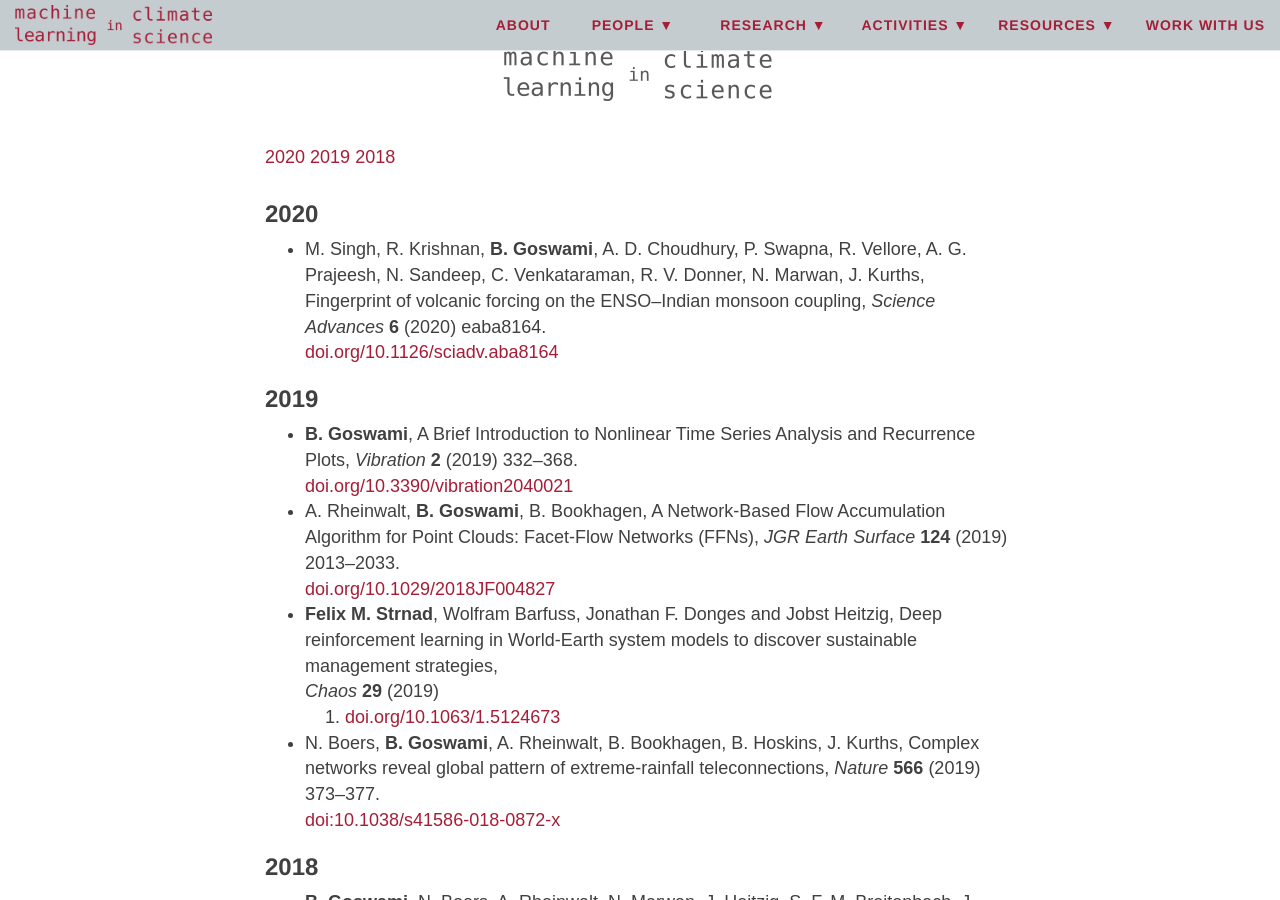
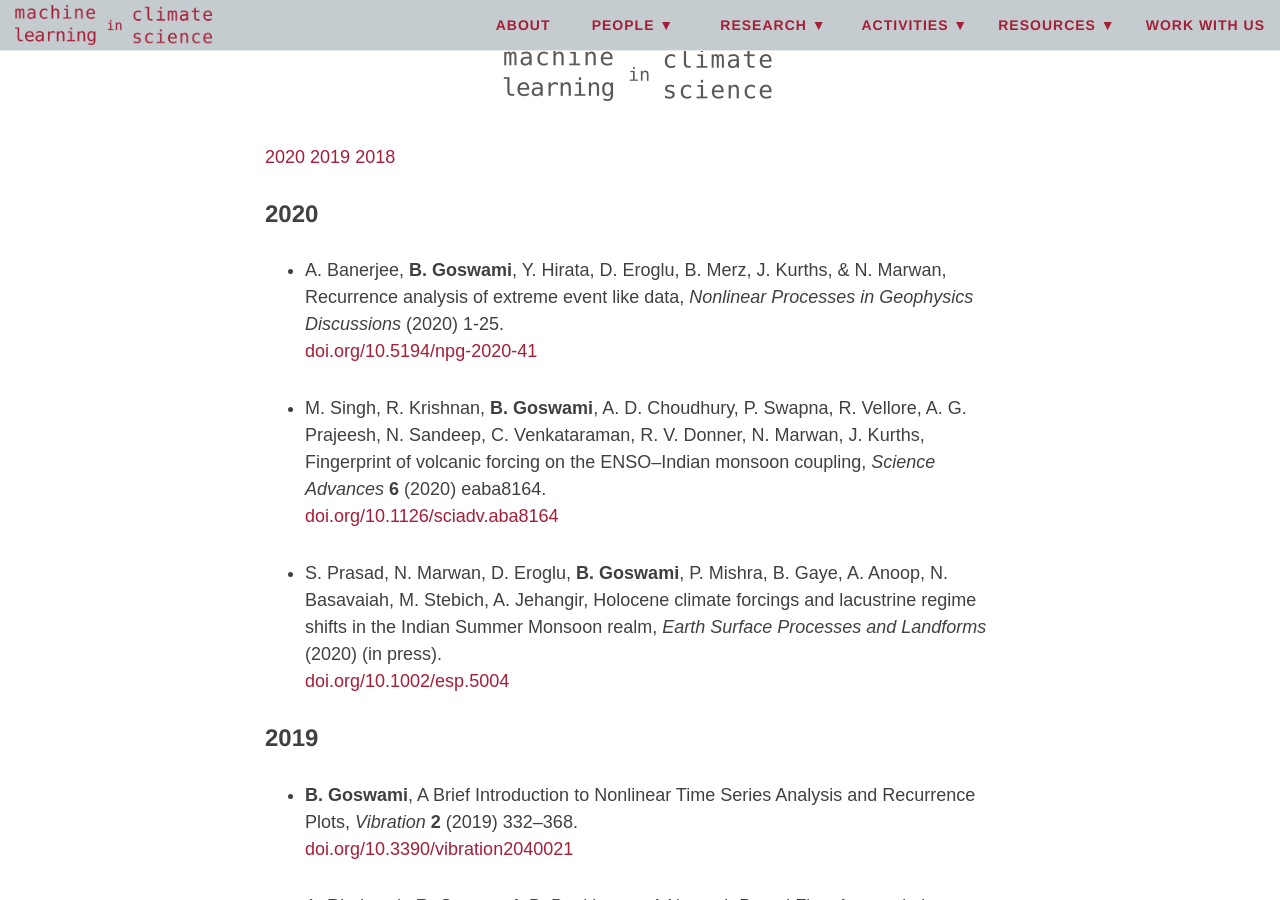
Before and after one commit to mlcs/mlcs.github.io, a Jekyll site: the page built from research/publications.md, in a window 1280 px wide and 900 px high, scrolled down 449 px. Built offline with Jekyll 4.4.1, drawn with Linux system fonts in a browser that asks for light colours; nearby versions of some CDN libraries.

Commit message:
publications -> update list

```diff
--- a/research/publications.md
+++ b/research/publications.md
@@ -10,6 +10,14 @@ use-site-title: false
 [2020](#2020) [2019](#2019) [2018](#2018)
 
 ### 2020
++ A. Banerjee, **B. Goswami**, Y. Hirata, D. Eroglu, B. Merz, J. Kurths, &
+    N. Marwan,
+    Recurrence analysis of extreme event like data,
+    _Nonlinear Processes in Geophysics Discussions_
+    (2020)
+    1-25.
+    [doi.org/10.5194/npg-2020-41](https://doi.org/10.5194/npg-2020-41)
+
 + M. Singh, R. Krishnan, **B. Goswami**, A. D. Choudhury, P. Swapna, R.
     Vellore, A. G. Prajeesh, N. Sandeep, C. Venkataraman, R. V. Donner,
     N. Marwan, J. Kurths,
@@ -20,6 +28,16 @@ use-site-title: false
     eaba8164.
     [doi.org/10.1126/sciadv.aba8164](https://doi.org/10.1126/sciadv.aba8164)
 
++   S. Prasad, N. Marwan, D. Eroglu, **B. Goswami**, P. Mishra, B. Gaye,
+    A. Anoop, N. Basavaiah, M. Stebich, A. Jehangir,
+    Holocene climate forcings and lacustrine regime shifts in the Indian
+    Summer Monsoon realm,
+    _Earth Surface Processes and Landforms_
+    (2020)
+    (in press).
+    [doi.org/10.1002/esp.5004](https://doi.org/10.1002/esp.5004)
+
+
 ### 2019
 + **B. Goswami**,
     A Brief Introduction to Nonlinear Time Series Analysis and Recurrence Plots,
@@ -28,6 +46,7 @@ use-site-title: false
     (2019)
     332–368.
     [doi.org/10.3390/vibration2040021](https://doi.org/10.3390/vibration2040021)
+
 + A. Rheinwalt, **B. Goswami**, B. Bookhagen,
     A Network-Based Flow Accumulation Algorithm for Point Clouds: Facet-Flow Networks (FFNs),
     _JGR Earth Surface_
@@ -35,6 +54,7 @@ use-site-title: false
     (2019)
     2013–2033.
     [doi.org/10.1029/2018JF004827](https://doi.org/10.1029/2018JF004827)
+
 + **Felix M. Strnad**, Wolfram Barfuss, Jonathan F. Donges and Jobst Heitzig,
     Deep reinforcement learning in World-Earth system models to discover sustainable management strategies,
     _Chaos_
@@ -42,6 +62,7 @@ use-site-title: false
     (2019)
     123122.
     [doi.org/10.1063/1.5124673](https://doi.org/10.1063/1.5124673)
+
 + N. Boers, **B. Goswami**, A. Rheinwalt, B. Bookhagen, B. Hoskins, J. Kurths,
     Complex networks reveal global pattern of extreme-rainfall teleconnections,
     _Nature_
```
